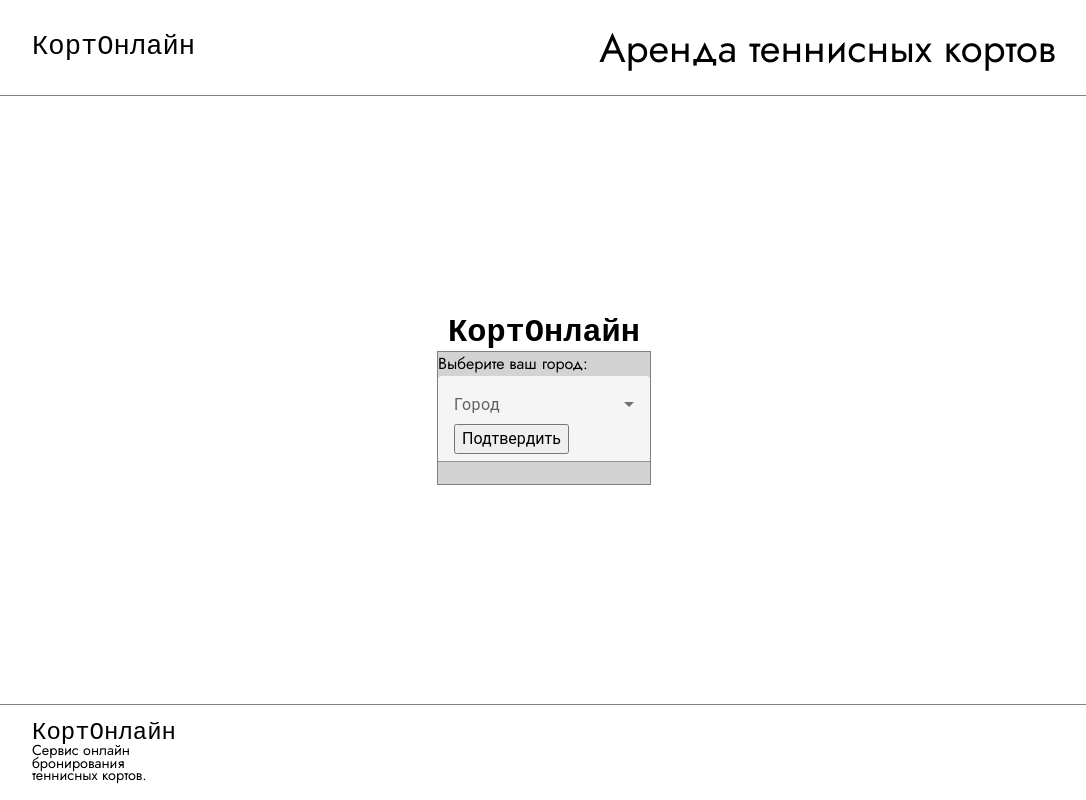
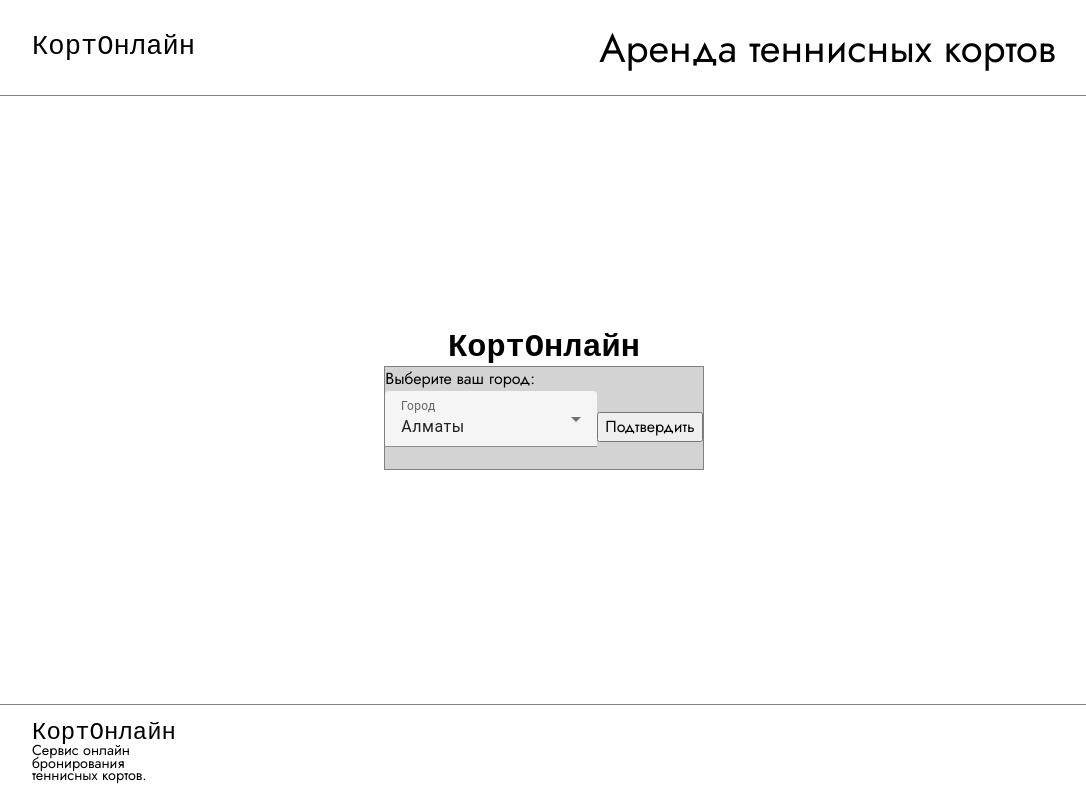
Before and after one commit to vladRomanov10/courtOnline, an Angular app: page /city-selector in a window 1280 px wide. Shown: the whole page, without its empty margins (96-1182 px from the left). Built offline with nearby package versions, Linux system fonts and the light colour scheme; a web font is replaced by a local one.

Commit message:
Добавил город по умолчанию, заврешил выпадающий список с городами, добавил функцию пустышку для обработки нажатия кнопки Подствердить

```diff
--- a/src/app/components/city-selector/city-selector.component.html
+++ b/src/app/components/city-selector/city-selector.component.html
@@ -4,8 +4,14 @@
         <p class="city-dropdown__tittle">Выберите ваш город:</p>
         <mat-form-field appearance="fill">
             <mat-label class="city-dropdown__label">Город</mat-label>
-            <mat-select [(ngModel)]="selectedCity.name"></mat-select>
-            <button>Подтвердить</button>
+            <mat-select [(ngModel)]="selectedCityName">
+                @for (city of cities; track city.id) {
+                    <mat-option [value]="city.name">
+                        {{city.name}}
+                    </mat-option>
+                }
+            </mat-select>
         </mat-form-field>
+        <button>Подтвердить</button>
     </div>
 </div>
--- a/src/app/components/city-selector/city-selector.component.ts
+++ b/src/app/components/city-selector/city-selector.component.ts
@@ -4,7 +4,7 @@ import {RouterLink} from "@angular/router";
 import { MatFormFieldModule } from "@angular/material/form-field";
 import { MatSelectModule } from "@angular/material/select";
 import { FormsModule } from "@angular/forms";
-// import { BrowserAnimationsModule } from "@angular/platform-browser/animations";
+
 
 import { City } from "../../types/interfaces/city.interface";
 
@@ -16,8 +16,9 @@ import { City } from "../../types/interfaces/city.interface";
   styleUrl: './city-selector.component.scss'
 })
 export class CitySelectorComponent {
-  private readonly cities: City[] = [{id: 1, name: 'Astana'}, {id: 2, name: 'Almaty'}]
+  readonly cities: City[] = [{id: 1, name: 'Астана'}, {id: 2, name: 'Алматы'}]
+  private readonly defaultCity: City = {id: 2, name: 'Алматы'}
 
-  public selectedCity: City = this.cities[1]
+  public selectedCityName: string = this.defaultCity.name
 
 }
--- a/src/app/types/interfaces/city.interface.ts
+++ b/src/app/types/interfaces/city.interface.ts
@@ -1,4 +1,4 @@
 export interface City {
-    id: number,
+    id: number
     name: string
 }
```
